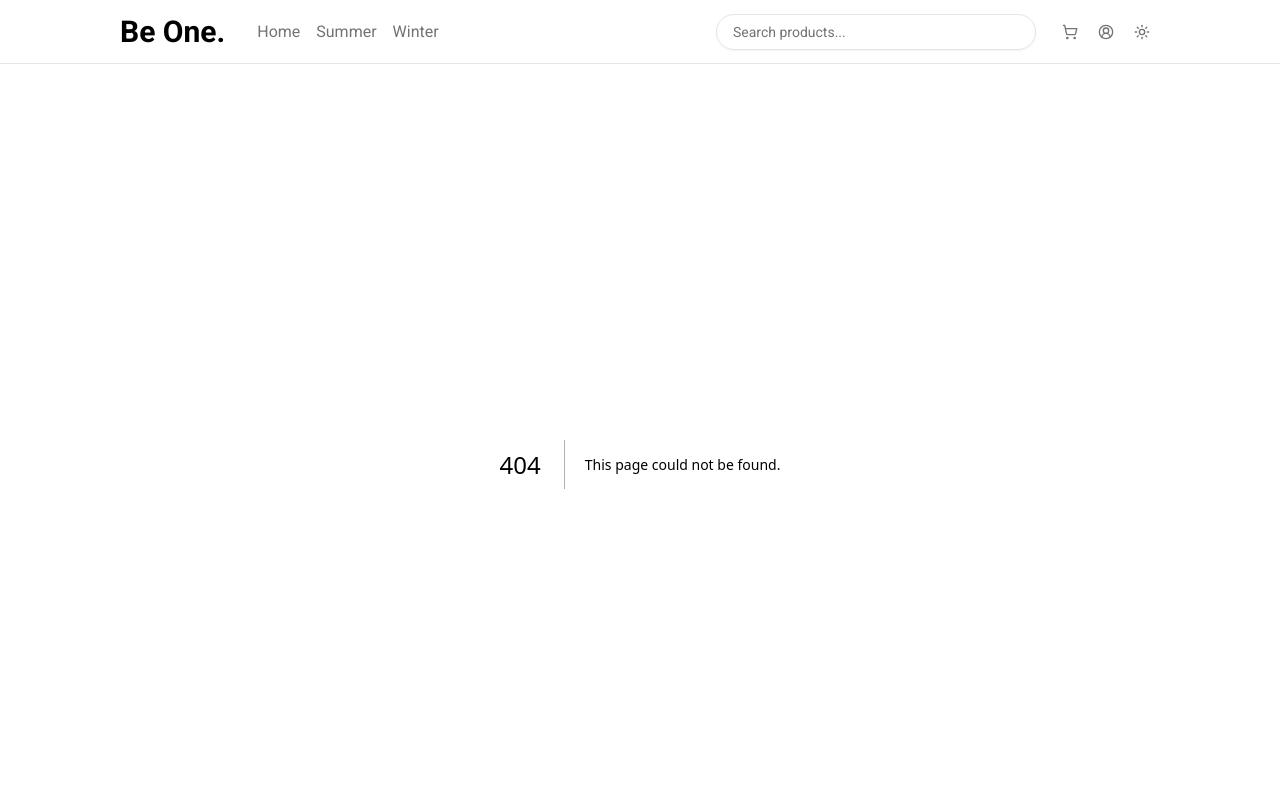
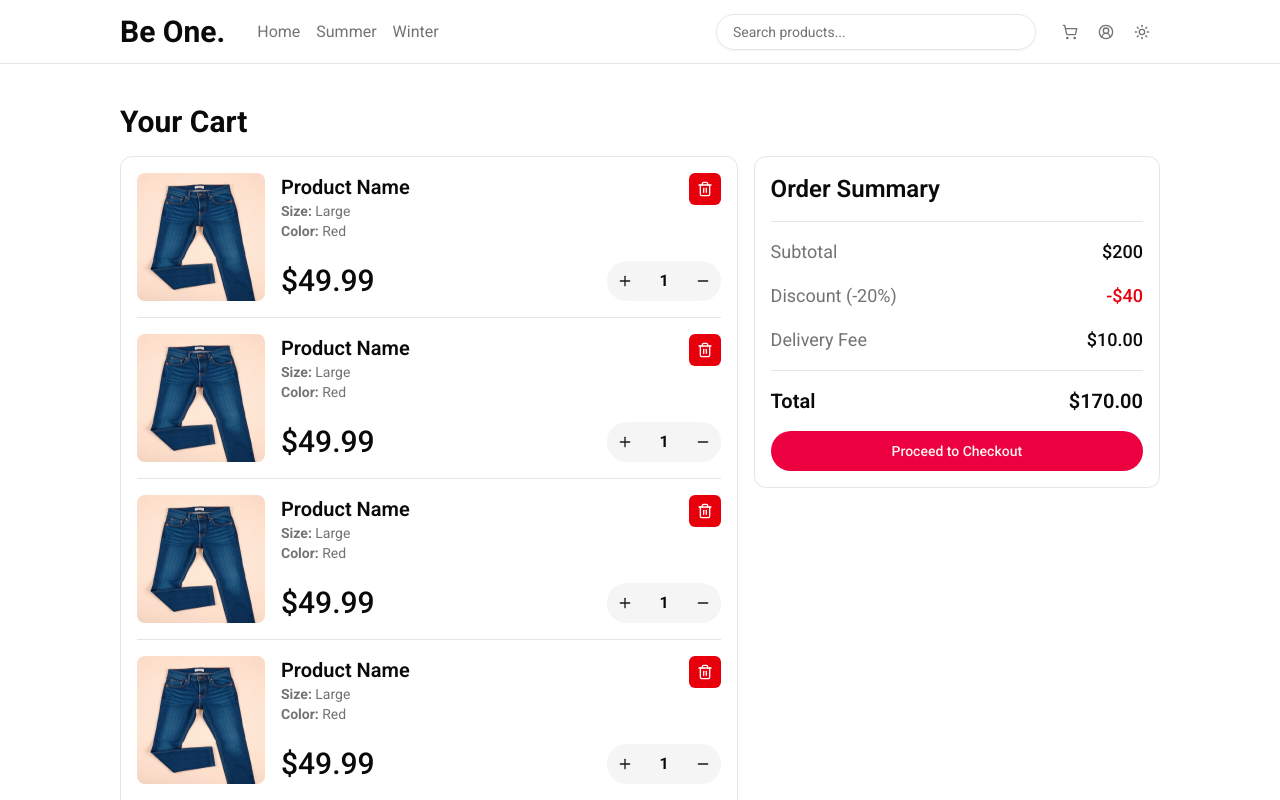
Before and after one commit to DeadCode-Dev/be-one-ecommerce, a Next.js app: page /cart in a window 1280 px wide. Before the commit this address had no page. Shown: the top 800 px of the page. Built offline with nearby package versions, Linux system fonts and the light colour scheme.

Commit message:
feat: implement cart page with product listing and order summary for enhanced shopping experience

```diff
--- /dev/null
+++ b/src/app/cart/page.tsx
@@ -0,0 +1,82 @@
+import { Button } from '@ui/button';
+import { Minus, Plus, Trash2 } from 'lucide-react';
+import React from 'react';
+
+const Cart = () => {
+  return (
+    <div className="container space-y-4 py-6 sm:py-10">
+      <h1 className="text-3xl font-bold">Your Cart</h1>
+      <div className="grid gap-4 *:rounded-xl *:border *:p-4 md:grid-cols-5">
+        <ul className="space-y-4 bg-card *:not-last:border-b *:not-last:pb-4 md:col-span-3">
+          {Array.from({ length: 6 }).map((_, index) => (
+            <li key={index} className="relative flex gap-4">
+              <img
+                src="/products/1.jpg"
+                alt="Product Image"
+                className="aspect-square h-32 rounded-lg"
+              />
+              <div className="flex w-full flex-col">
+                <h2 className="text-lg font-semibold md:text-xl">
+                  Product Name
+                </h2>
+                <p className="text-sm text-muted-foreground">
+                  <b>Size:</b> Large
+                </p>
+                <p className="text-sm text-muted-foreground">
+                  <b>Color:</b> Red
+                </p>
+                <div className="mt-auto flex w-full items-center">
+                  <p className="text-xl font-medium md:text-3xl">$49.99</p>
+                  <div className="ms-auto flex h-10 items-center gap-4 rounded-full bg-secondary *:rounded-full">
+                    <Button size="icon" variant="secondary">
+                      <Plus />
+                    </Button>
+                    <b>1</b>
+                    <Button size="icon" variant="secondary">
+                      <Minus />
+                    </Button>
+                  </div>
+                </div>
+              </div>
+              <Button
+                variant="destructive"
+                size="icon-sm"
+                className="absolute right-0"
+              >
+                <Trash2 />
+              </Button>
+            </li>
+          ))}
+        </ul>
+        <div className="h-fit space-y-4 bg-card md:col-span-2">
+          <h3 className="border-b pb-4 text-2xl font-semibold">
+            Order Summary
+          </h3>
+          <div className="space-y-4 *:last:border-b *:last:pb-4">
+            <div className="flex items-center justify-between text-lg text-muted-foreground">
+              <span>Subtotal</span>
+              <span className="font-medium text-foreground">$200</span>
+            </div>
+            <div className="flex items-center justify-between text-lg text-muted-foreground">
+              <span>Discount (-20%)</span>
+              <span className="font-medium text-destructive">-$40</span>
+            </div>
+            <div className="flex items-center justify-between text-lg text-muted-foreground">
+              <span>Delivery Fee</span>
+              <span className="font-medium text-foreground">$10.00</span>
+            </div>
+          </div>
+          <div className="flex items-center justify-between text-lg text-xl font-semibold">
+            <span className="font-semibold">Total</span>
+            <span>$170.00</span>
+          </div>
+          <Button className="w-full rounded-full" size="lg">
+            Proceed to Checkout
+          </Button>
+        </div>
+      </div>
+    </div>
+  );
+};
+
+export default Cart;
--- a/src/components/header.tsx
+++ b/src/components/header.tsx
@@ -65,8 +65,11 @@ const Header = () => {
                 variant="ghost"
                 className="text-muted-foreground duration-200 hover:text-foreground"
                 size="icon"
+                asChild
               >
-                <ShoppingCart />
+                <Link href="/cart">
+                  <ShoppingCart />
+                </Link>
               </Button>
               <Button
                 variant="ghost"
```
